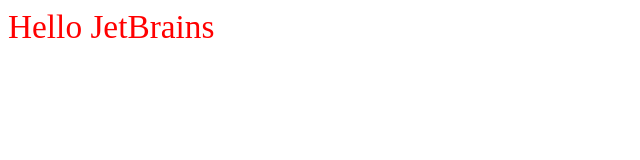
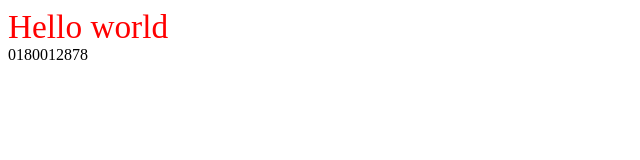
Before and after one commit to lgcskrub33/test, a plain HTML site: page index.html in a window 1280 px wide. Shown: the whole page, without its empty margins (0-640 px from the left). Drawn offline with Linux system fonts and the light colour scheme.

Commit message:
hello world

```diff
--- a/index.html
+++ b/index.html
@@ -11,8 +11,8 @@
     </style>
 </head>
 <body>
-<div class="classname"> Hello JetBrains</div>
+<div class="classname"> Hello world</div>
 <script src="hello.js"></script>
 <script>document.write(getBigger(2000, 2018))</script>
 </body>
-</html>
+</html>0180012878
```
